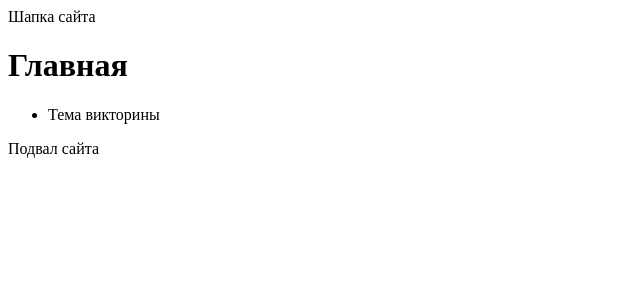
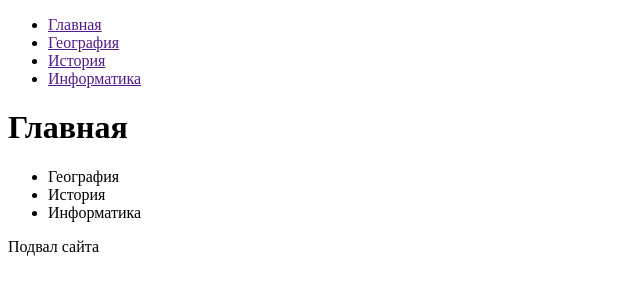
Before and after one commit to Vinogradnij/Vict, a Flask app: page / in a window 1280 px wide. Shown: the top 300 px of the page, without its empty margins (0-640 px from the left). Run offline with Flask 2, Linux system fonts and the light colour scheme.

Commit message:
Доработка шапки сайта в base.html, изменение вывода категорий вопросов в index.html с помощью шаблонизатора

```diff
--- a/app.py
+++ b/app.py
@@ -2,10 +2,12 @@ from flask import Flask, render_template
 
 app = Flask(__name__)
 
+categories = ['География', 'История', 'Информатика']
+
 
 @app.route('/')
 def index():
-    return render_template('index.html', title='Главная')
+    return render_template('index.html', title='Викторина', categories=categories)
 
 
 if __name__ == '__main__':
--- a/templates/base.html
+++ b/templates/base.html
@@ -14,7 +14,14 @@
 
 <body>
 <header>
-    Шапка сайта
+    <nav>
+        <ul>
+            <li><a href="">Главная</a></li>
+            {% for categorie in categories %}
+                <li><a href=""> {{ categorie }} </a></li>
+            {% endfor %}
+        </ul>
+    </nav>
 </header>
 <main>
     {% block main %}
--- a/templates/index.html
+++ b/templates/index.html
@@ -3,6 +3,8 @@
 {% block main %}
     <h1>Главная</h1>
     <ul>
-        <li>Тема викторины</li>
+        {% for categorie in categories %}
+            <li>{{ categorie }}</li>
+        {% endfor %}
     </ul>
 {% endblock %}
```
